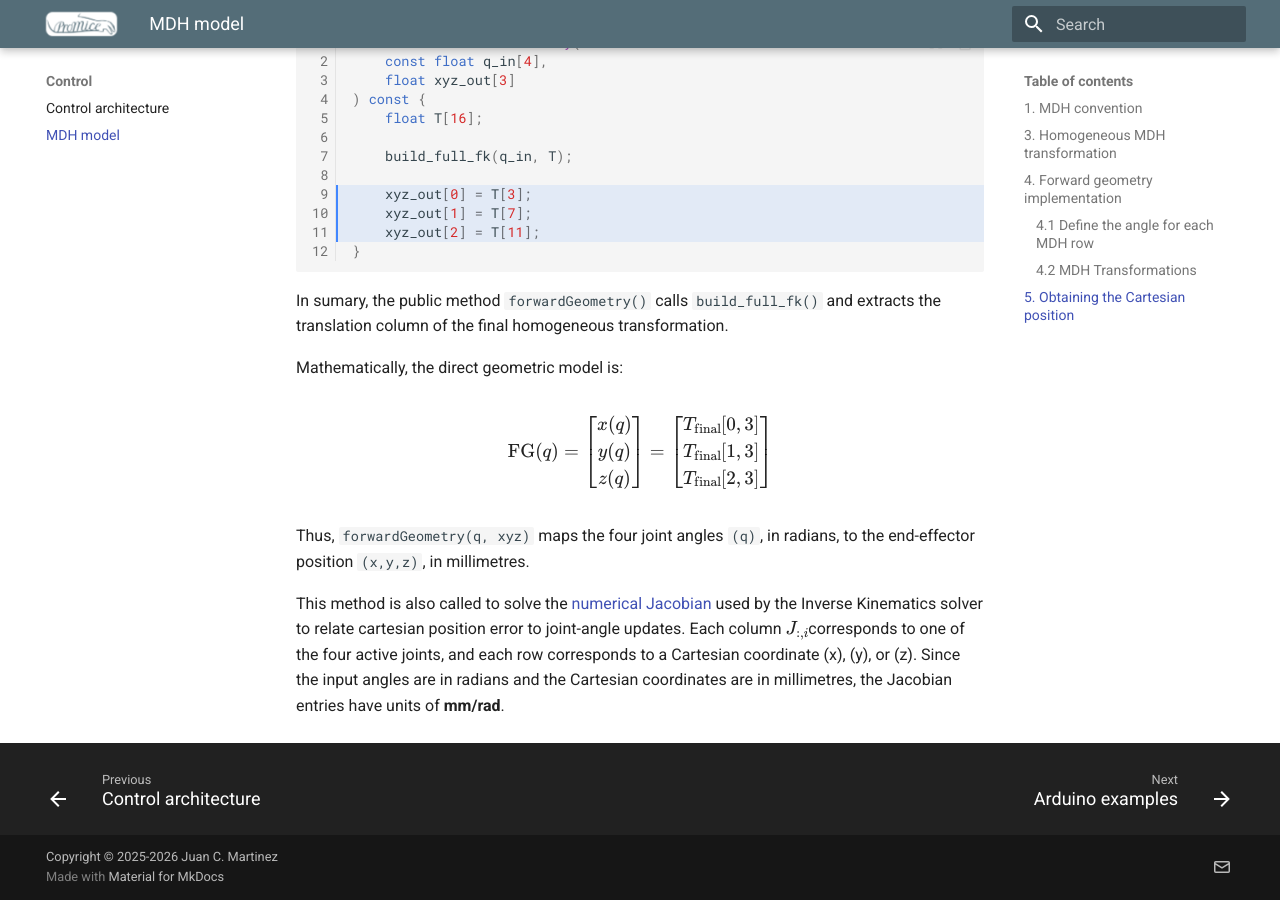
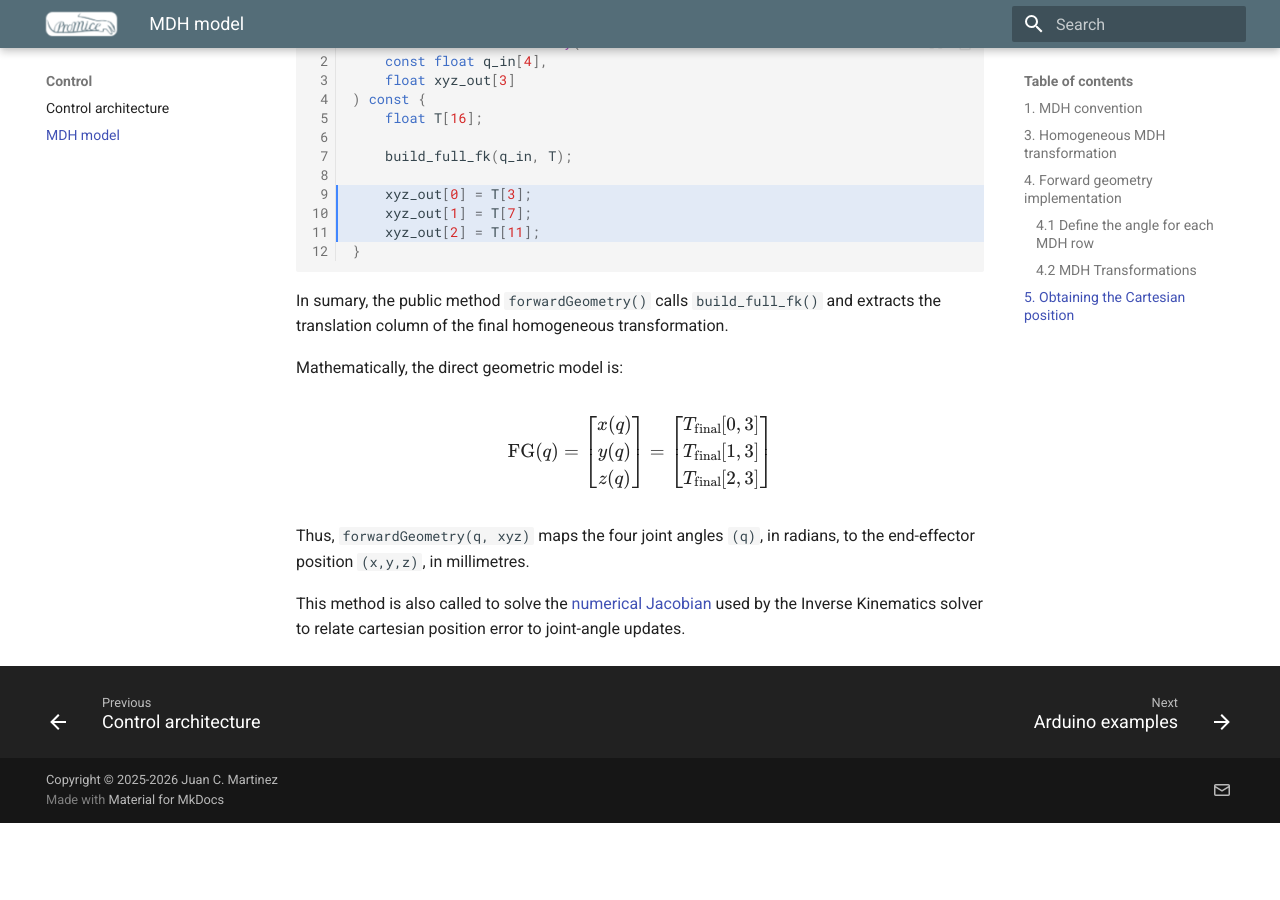
Before and after one commit to Juan-CarlosM/ProMice, an MkDocs documentation site: the page built from docs/modified_denavit_hartenberg.md, in a window 1280 px wide and 900 px high, scrolled down 4611 px. Built offline with MkDocs 1.6.1 and Material for MkDocs 9.7.7, drawn with Linux system fonts in a browser that asks for light colours; after the commit the page ends 5434 px from its top, so only the background shows below that.

```diff
--- a/docs/modified_denavit_hartenberg.md
+++ b/docs/modified_denavit_hartenberg.md
@@ -196,7 +196,3 @@
 
 This method is also called to solve the [numerical Jacobian](control_architecture.md#Numeric-computation-of-the-Jacobian) used by the Inverse Kinematics solver to
 relate cartesian position error to joint-angle updates.
-Each column \(J_{:,i}\)corresponds to one of the four active joints, and
-each row corresponds to a Cartesian coordinate (x), (y), or (z). Since
-the input angles are in radians and the Cartesian coordinates are in
-millimetres, the Jacobian entries have units of **mm/rad**.
```
